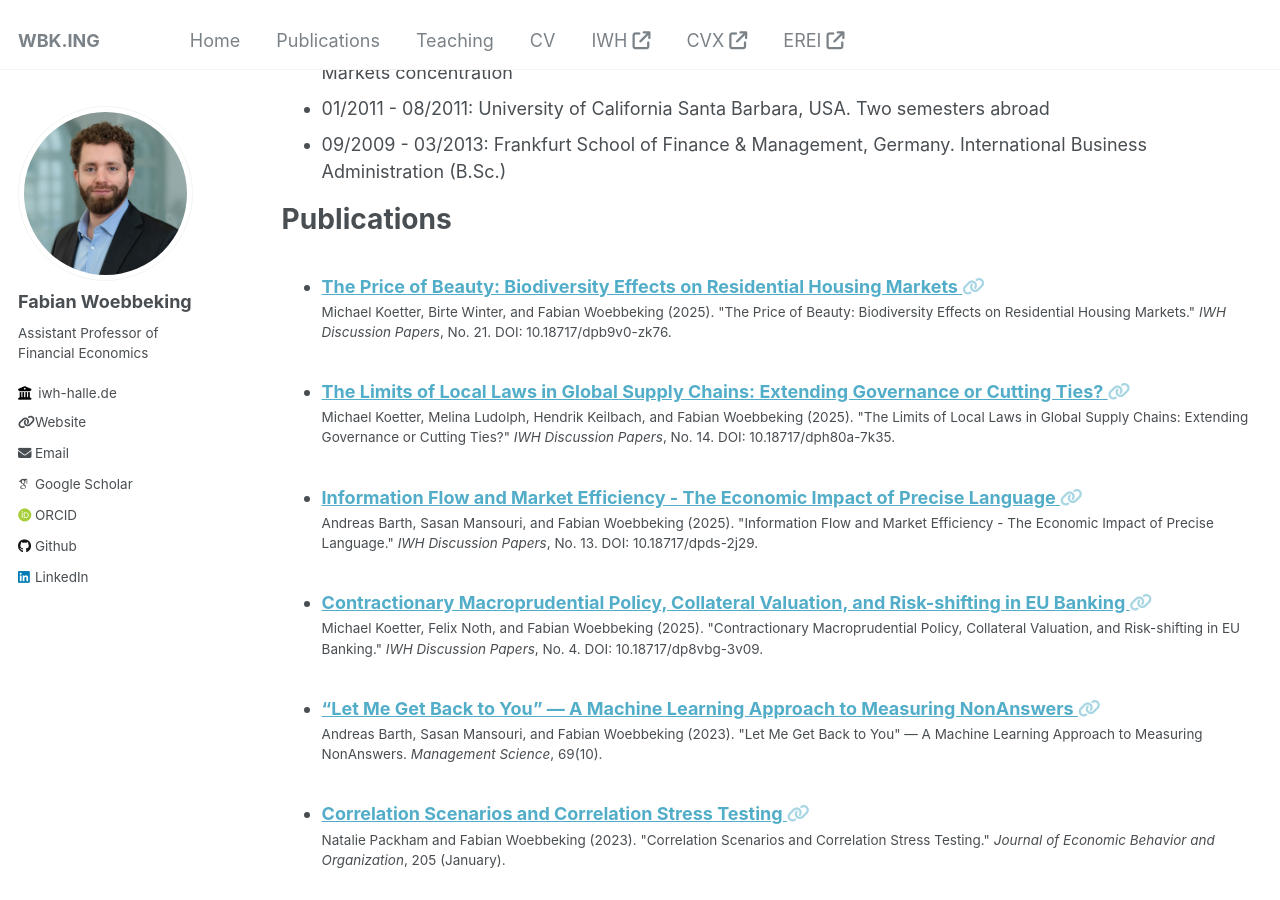
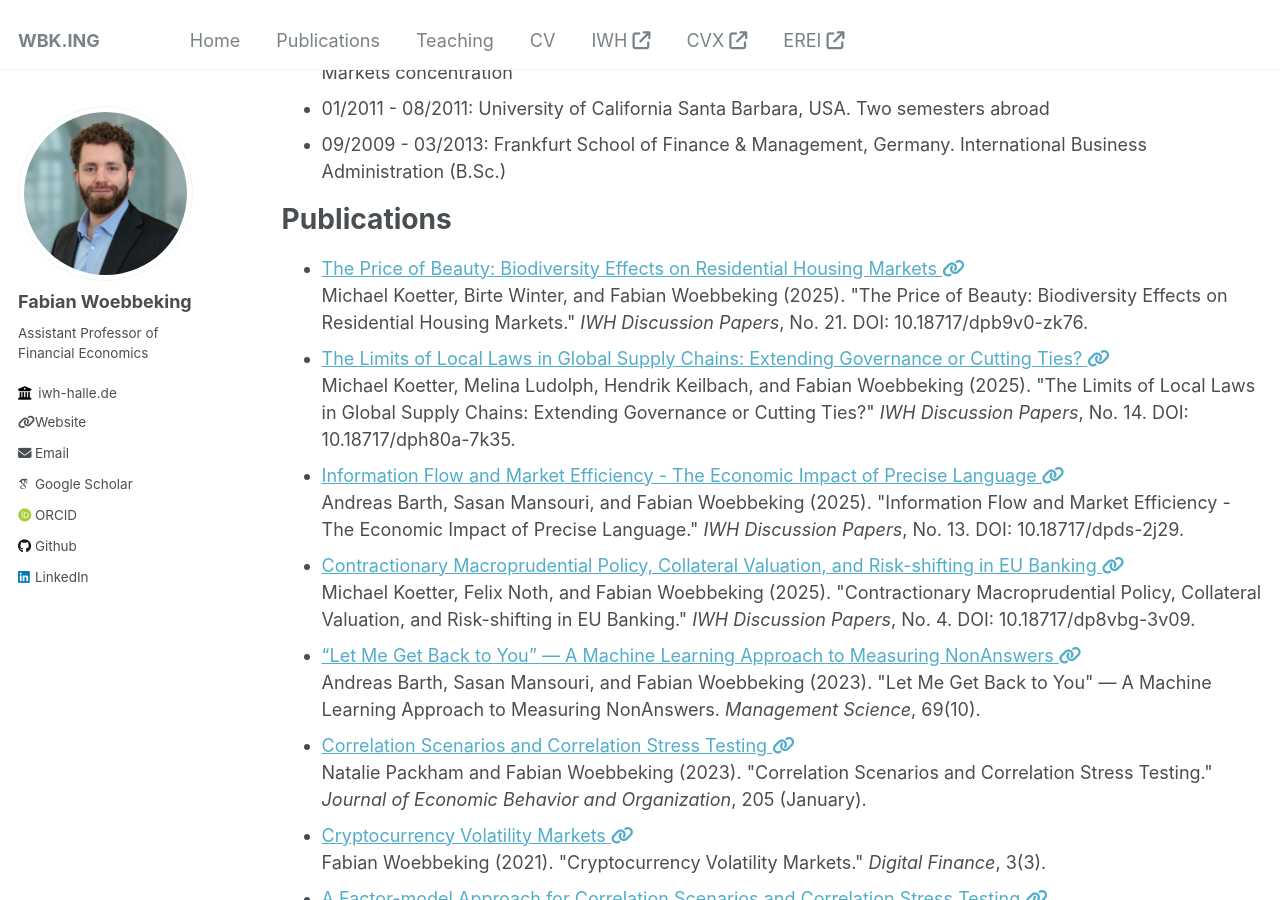
Before and after one commit to cafawo/cafawo.github.io, a Jekyll site: the page built from _pages/cv.md, in a window 1280 px wide and 900 px high, scrolled down 625 px. Built offline with Jekyll 4.4.1, drawn with Linux system fonts in a browser that asks for light colours; some web fonts are replaced.

Commit message:
Refactor CV archive item structure: simplify HTML markup and ensure consistent item rendering

```diff
--- a/_includes/archive-single-cv.html
+++ b/_includes/archive-single-cv.html
@@ -12,31 +12,16 @@
   {% assign title = post.title %}
 {% endif %}
 
-<div class="{{ include.type | default: "list" }}__item">
-  <article class="archive__item" itemscope itemtype="http://schema.org/CreativeWork">
-    <li>
-    {% if include.type == "grid" and teaser %}
-      <div class="archive__item-teaser">
-        <img src=
-          {% if teaser contains "://" %}
-            "{{ teaser }}"
-          {% else %}
-            "{{ teaser | prepend: "/images/" | prepend: base_path }}"
-          {% endif %}
-          alt="">
-      </div>
-    {% endif %}
-    <h3 class="archive__item-title" itemprop="headline">
+<li itemprop="itemListElement">
+  <span itemprop="headline">
     {% if post.link %}
       <a href="{{ post.link }}">{{ title }}</a> <a href="{{ base_path }}{{ post.url }}" rel="permalink"><i class="fa fa-link" aria-hidden="true" title="permalink"></i><span class="sr-only">Permalink</span></a>
     {% else %}
       <a href="{{ base_path }}{{ post.url }}" rel="permalink">{{ title }}</a>
     {% endif %}
-    </h3>
-    {% if post.read_time %}
-      <p class="page__meta"><i class="fa fa-clock-o" aria-hidden="true"></i> {% include read-time.html %}</p>
+  </span>
+  {% if post.venue %}
+    <br>
+    <span itemprop="description">{{ post.citation }}</span>
   {% endif %}
-    {% if post.venue%}<p class="archive__item-excerpt" itemprop="description">{{ post.citation }}</p> {% endif %}
 </li>
- </article>
-</div>
```
Also changed, not shown: AGENTS.md (+1 -0 lines). Lines whose indentation alone changed are shown as unchanged.
